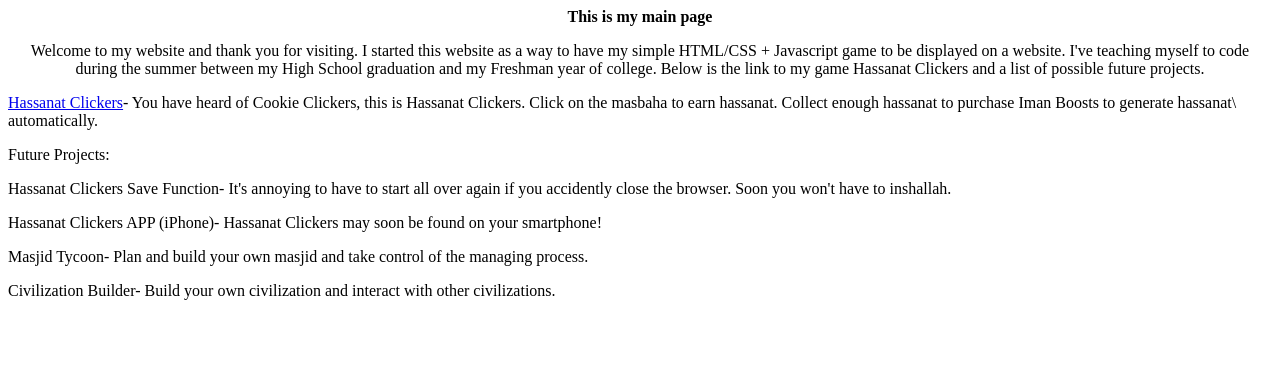
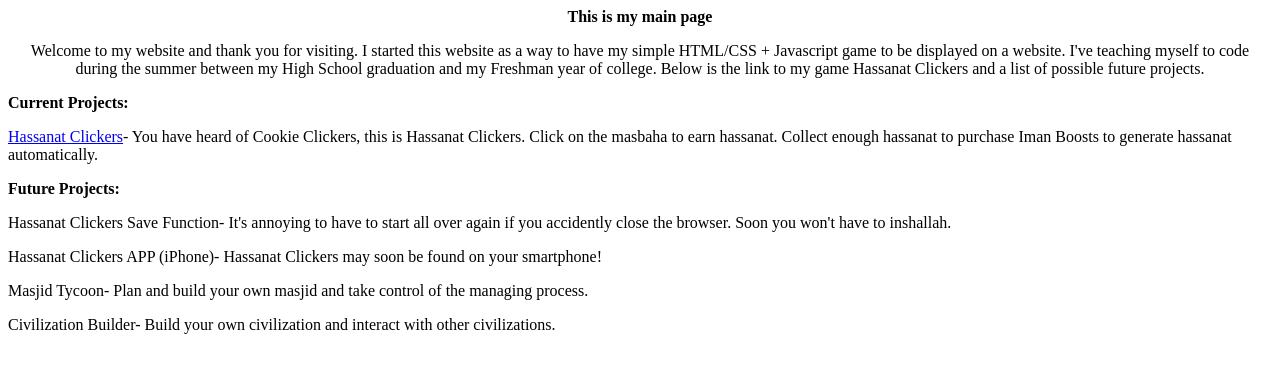
Before and after one commit to artbn/main, a plain HTML site: page index.html in a window 1280 px wide. Drawn offline with Linux system fonts and the light colour scheme.

Commit message:
Merge remote-tracking branch 'origin/gh-pages' into gh-pages
Conflicts:
	index.html

```diff
--- a/index.html
+++ b/index.html
@@ -7,10 +7,11 @@
 have my simple HTML/CSS + Javascript game to be displayed on a website. I've teaching
 myself to code during the summer between my High School graduation and my Freshman year
 of college. Below is the link to my game Hassanat Clickers and a list of possible future projects.</center></p>
+<p><b>Current Projects: </b></p>
 <p><a href="http://artbn.github.io/hassanatclickers/">Hassanat Clickers</a>- You have heard of Cookie Clickers,
-this is Hassanat Clickers. Click on the masbaha to earn hassanat. Collect enough hassanat to purchase Iman Boosts to generate hassanat\
+this is Hassanat Clickers. Click on the masbaha to earn hassanat. Collect enough hassanat to purchase Iman Boosts to generate hassanat
 automatically.</p>
-<body>Future Projects: </body>
+<body><b>Future Projects: </b></body>
 <p>Hassanat Clickers Save Function- It's annoying to have to start all over again if you accidently close the browser. Soon you won't
 have to inshallah. </p>
 <p>Hassanat Clickers APP (iPhone)- Hassanat Clickers may soon be found on your smartphone! </p>
```
